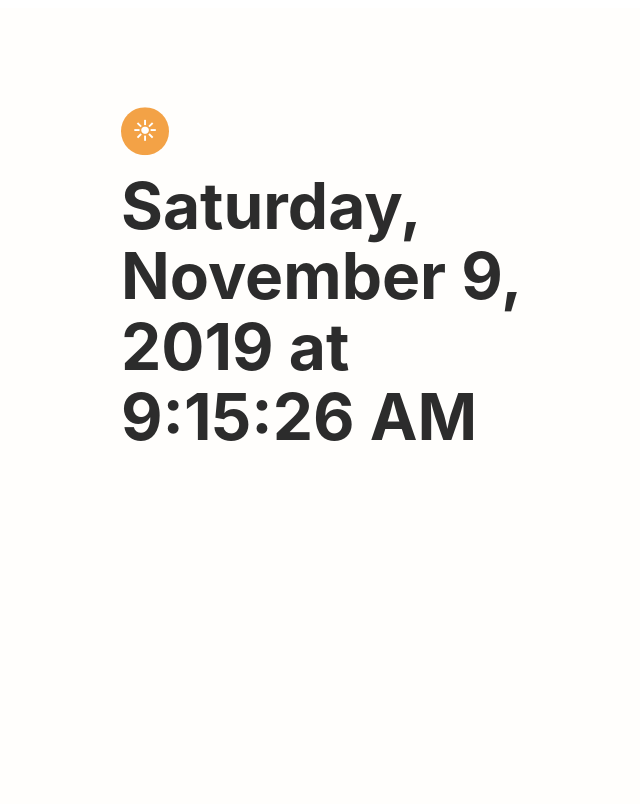
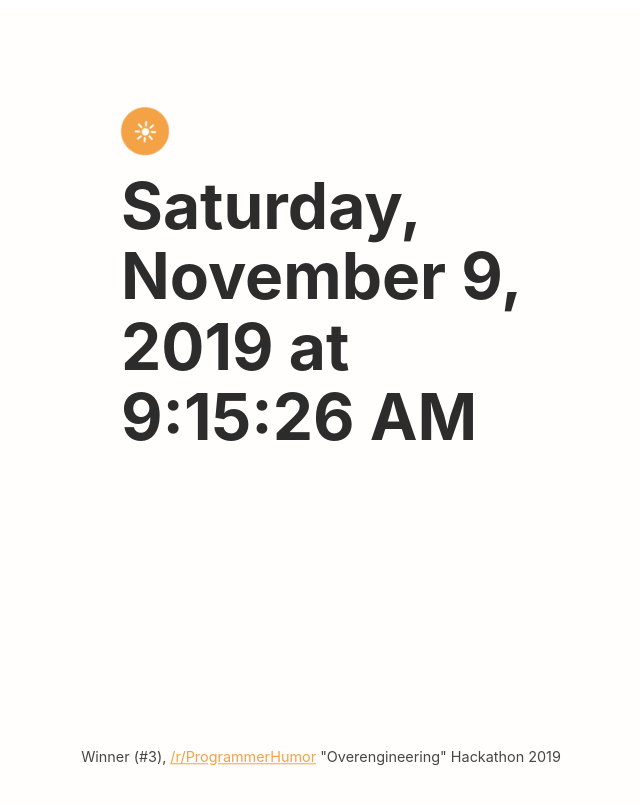
Before and after one commit to Yihwan/what-datetime-is-it-right-now-dot-com, a Gatsby site: page / in a window 1280 px wide. Shown: the whole page, without its empty margins (319-959 px from the left). Built offline with nearby package versions, Linux system fonts and the light colour scheme; Gatsby itself is replaced by a stand-in of ours.

Commit message:
add footer

```diff
--- a/src/components/timestampHome/index.js
+++ b/src/components/timestampHome/index.js
@@ -4,7 +4,7 @@ import AniLink from 'gatsby-plugin-transition-link/AniLink';
 import Timestamp from 'src/components/timestamp';
 import { COLORS } from 'src/constants/style';
 
-import { TimestampContainer, LaunchpadLinkContainer } from './style';
+import { TimestampContainer, LaunchpadLinkContainer, Footer } from './style';
 
 const TimestampHome = () => (
   <>
@@ -23,6 +23,17 @@ const TimestampHome = () => (
         <Timestamp />
       </div>
     </TimestampContainer>
+    <Footer>
+      Winner (#3),{' '}
+      <a
+        href="https://www.reddit.com/r/ProgrammerHumor/comments/ds7ma6/hackathon_results_winners/"
+        rel="noopener noreferrer"
+        target="_blank"
+      >
+        /r/ProgrammerHumor
+      </a>{' '}
+      "Overengineering" Hackathon 2019
+    </Footer>
   </>
 );
 
--- a/src/components/timestampHome/style.js
+++ b/src/components/timestampHome/style.js
@@ -38,7 +38,7 @@ export const LaunchpadLinkContainer = styled.nav`
   justify-content: center;
   align-items: center;
   margin-bottom: ${SPACER.base};
-  animation: spin 5s linear infinite;
+  animation: spin 13s linear infinite;
 
   > a {
     text-decoration: none;
@@ -47,7 +47,25 @@ export const LaunchpadLinkContainer = styled.nav`
   }
 
   @keyframes spin {
-    from {transform: rotateY(0deg);}
-    to {transform: rotateY(360deg);}
+    100% {transform: rotate(360deg);}
   }
 `;
+
+export const Footer = styled.div`
+  color: ${COLORS.grey};
+  background-color: rgba(255, 254, 252, 1);
+  line-height: 1.35;
+
+  position: fixed;
+  bottom: ${SPACER.large};
+  left 50%;
+  transform: translate(-50%, -50%);
+
+  text-align: center;
+  font-family: ${TYPOGRAPHY.FONT_FAMILY.system};
+  font-size: 0.9rem;
+
+  > a {
+    color: ${COLORS.blooberbOrange};
+  }
+`;
```
Lines whose indentation alone changed are shown as unchanged.
